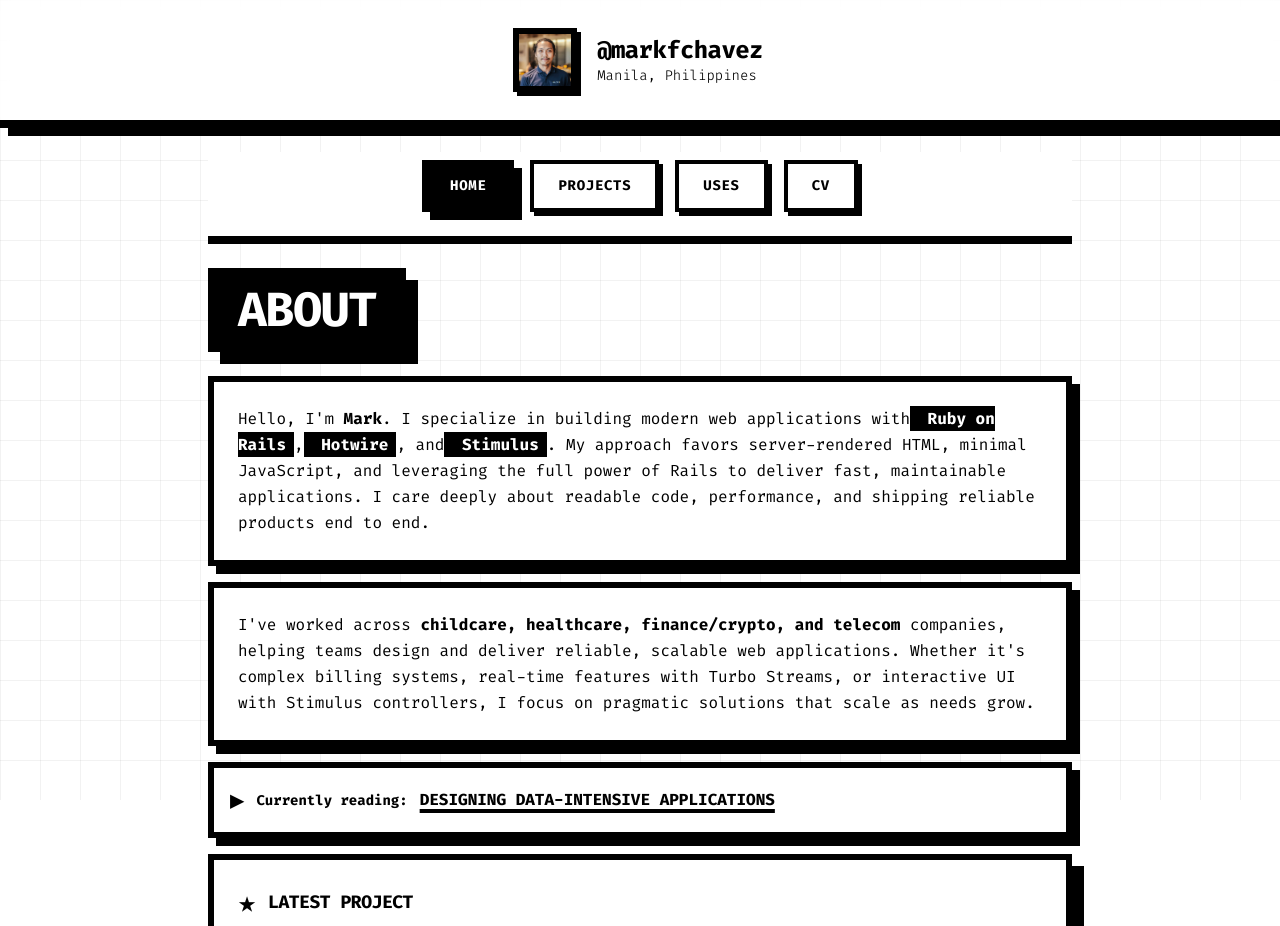
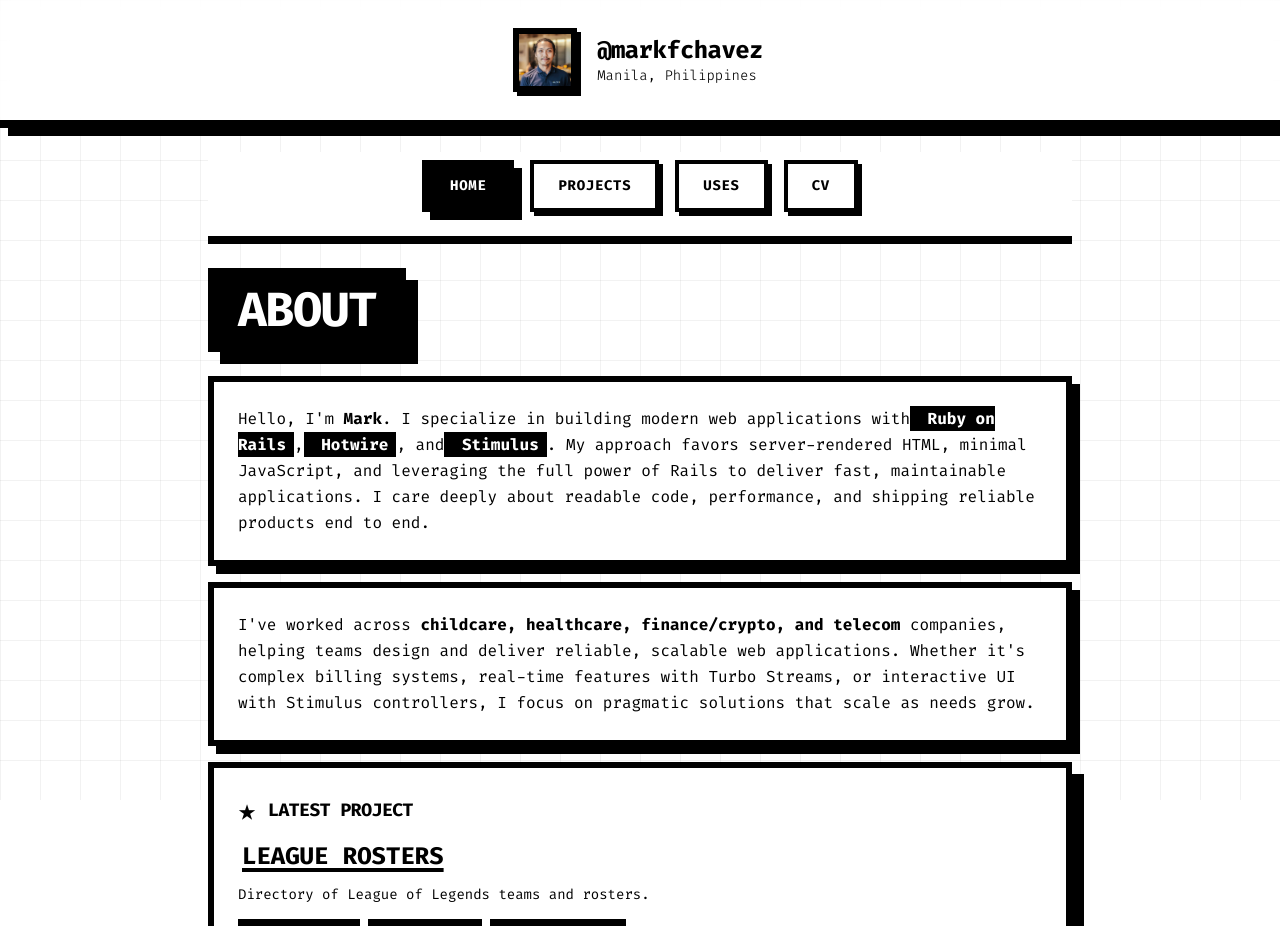
Before and after one commit to MarkFChavez/markchavez.dev-nextjs, a Next.js app: page / in a window 1280 px wide. Shown: the top 926 px of the page. Built offline with nearby package versions, Linux system fonts and the light colour scheme.

Commit message:
remove currently reading

```diff
--- a/app/page.tsx
+++ b/app/page.tsx
@@ -1,10 +1,8 @@
 import Link from 'next/link';
 import { cvData } from '@/lib/data/cv';
-import { readingData } from '@/lib/data/reading';
 
 export default function Home() {
   const latestProject = cvData.side_projects[0];
-  const currentBook = readingData.current_book;
 
   return (
     <>
@@ -31,28 +29,6 @@ export default function Home() {
             <p className="bg-white border-6 border-black p-6 shadow-brutal">
               I&apos;ve worked across <span className="font-bold">childcare, healthcare, finance/crypto, and telecom</span> companies, helping teams design and deliver reliable, scalable web applications. Whether it&apos;s complex billing systems, real-time features with Turbo Streams, or interactive UI with Stimulus controllers, I focus on pragmatic solutions that scale as needs grow.
             </p>
-
-            {/* Currently Reading Inline Badge */}
-            <div className="bg-white border-6 border-black p-4 shadow-brutal">
-              <div className="flex items-center gap-3">
-                <span className="text-2xl font-black">▶</span>
-                <div>
-                  <span className="text-sm font-bold">Currently reading:</span>
-                  {currentBook.link ? (
-                    <a
-                      href={currentBook.link}
-                      className="text-base font-black ml-2 underline decoration-4 underline-offset-4 hover:bg-black hover:text-white hover:no-underline px-1"
-                      target="_blank"
-                      rel="noopener noreferrer"
-                    >
-                      {currentBook.title.toUpperCase()}
-                    </a>
-                  ) : (
-                    <span className="text-base font-black ml-2">{currentBook.title.toUpperCase()}</span>
-                  )}
-                </div>
-              </div>
-            </div>
 
             {/* Latest Project Featured Box */}
             <div className="bg-white border-6 border-black p-6 shadow-brutal-lg">
```
